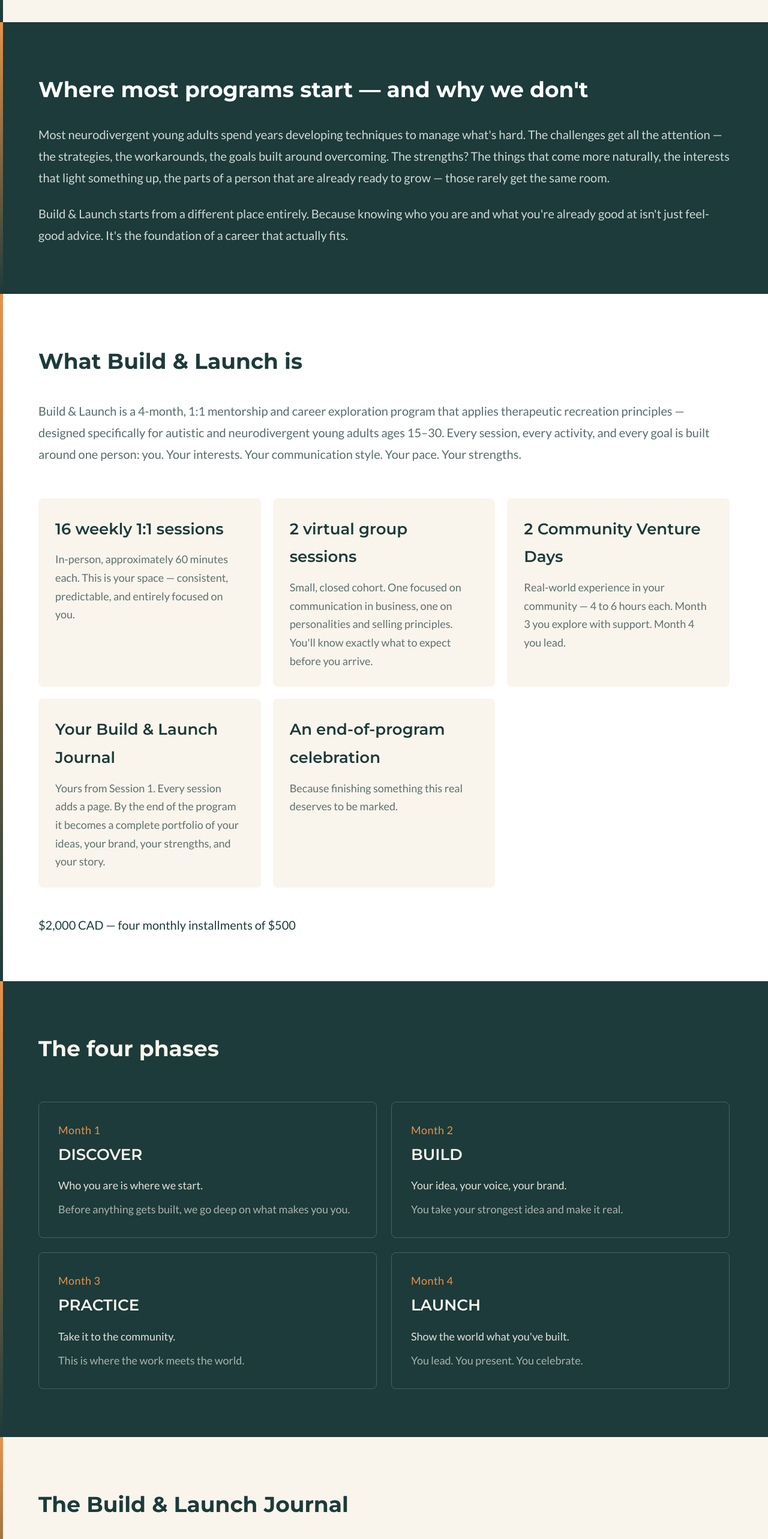
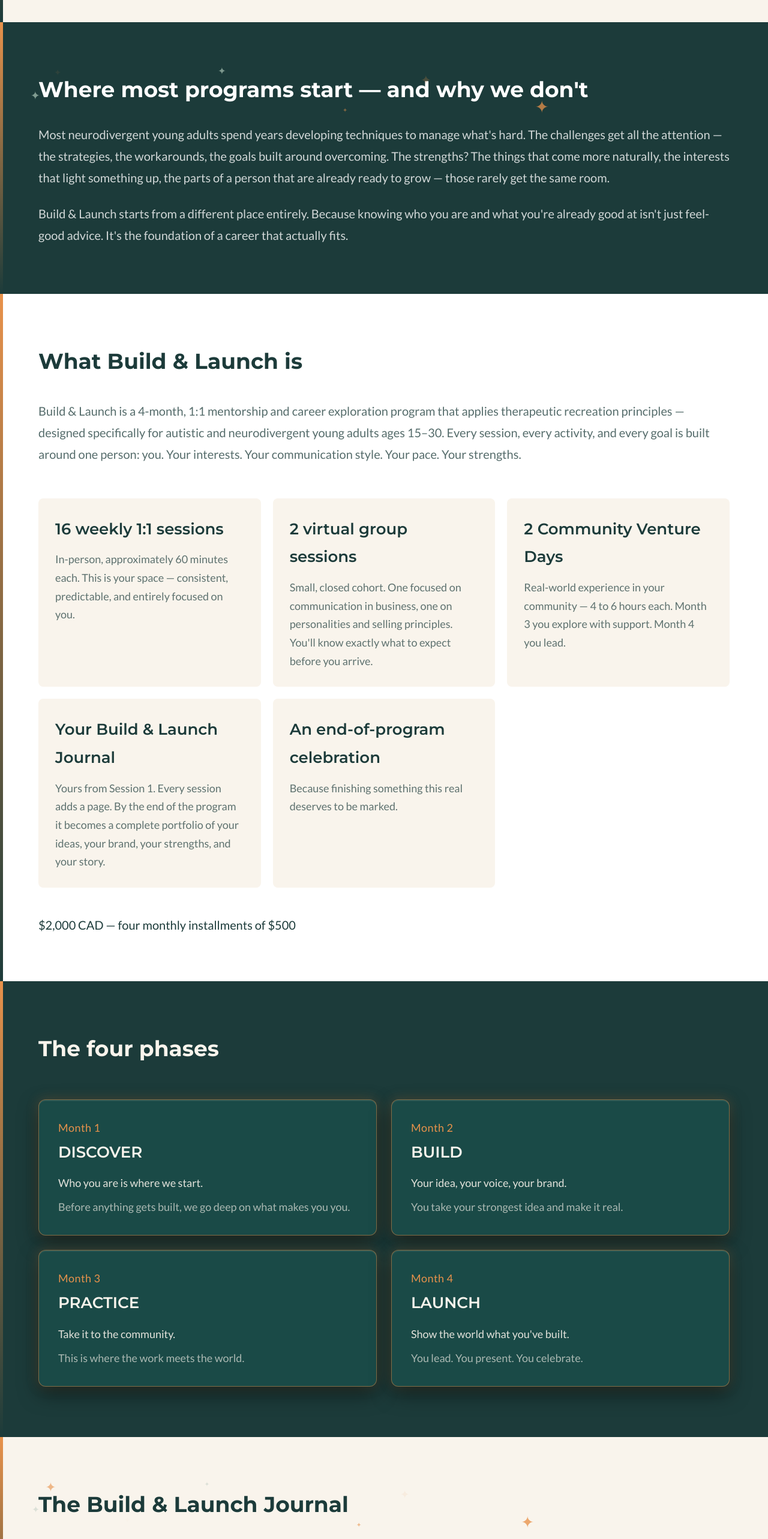
Before and after one commit to tamikanabilajackson-netizen/tjrcs-website, a Next.js app: page / in a window 1280 px wide. Shown: the part 860-3426 px from the top of the page at 60% size. Built offline with nearby package versions, Linux system fonts and the light colour scheme.

Commit message:
Section 4 card hover effects and depth, Section 2 and 5 sparkle stars

```diff
--- a/app/globals.css
+++ b/app/globals.css
@@ -35,9 +35,65 @@ h6 {
   50%       { opacity: 0; }
 }
 
-/* Respect prefers-reduced-motion */
+@keyframes starSparkle {
+  0%   { opacity: 0;   transform: scale(0.6); }
+  50%  { opacity: 0.8; transform: scale(1.2); }
+  100% { opacity: 0;   transform: scale(0.6); }
+}
+
+.star-sparkle {
+  animation: starSparkle var(--star-dur, 3s) var(--star-delay, 0s) ease-in-out infinite;
+  pointer-events: none;
+  user-select: none;
+  display: inline-block;
+}
+
 @media (prefers-reduced-motion: reduce) {
-  .sparkle-animation {
-    display: none !important;
+  .star-sparkle {
+    animation: none;
+    opacity: 0.3;
+    transform: scale(1);
   }
 }
+
+/* Section 4 — phase card default + hover */
+.phase-card {
+  background-color: #1a4a47 !important;
+  border: 1px solid rgba(232, 146, 75, 0.5) !important;
+  box-shadow: 0 12px 32px rgba(0, 0, 0, 0.5), 0 0 20px rgba(232, 146, 75, 0.25), inset 0 2px 0 rgba(255, 255, 255, 0.07);
+  transform: translateY(-4px);
+  border-radius: 12px !important;
+  transition: all 0.3s ease;
+}
+
+.phase-card:hover {
+  background-color: #F9F4EC !important;
+  border: 1px solid #E8924B !important;
+  box-shadow: 0 20px 48px rgba(0, 0, 0, 0.4), 0 0 32px rgba(232, 146, 75, 0.5);
+  transform: translateY(-10px);
+}
+
+.phase-card:hover .phase-title {
+  color: #1C3B3A;
+  font-size: 30px;
+  font-weight: 800;
+}
+
+.phase-card:hover .phase-tagline {
+  color: #1C3B3A;
+}
+
+.phase-card:hover .phase-body {
+  color: #1C3B3A;
+  font-weight: 600;
+}
+
+@media (prefers-reduced-motion: reduce) {
+  .phase-card {
+    transform: none;
+    transition: background-color 0.2s ease, box-shadow 0.2s ease;
+  }
+  .phase-card:hover {
+    transform: none;
+  }
+}
--- a/app/page.tsx
+++ b/app/page.tsx
@@ -10,7 +10,18 @@ export default function Home() {
         <section className="relative overflow-hidden w-full bg-[#1C3B3A] py-20">
           <div className="absolute left-0 top-0 bottom-0 w-[5px]" style={{ background: 'linear-gradient(to bottom, #E8924B, #1C3B3A)' }} aria-hidden="true" />
           <div className="relative z-10 px-[5%] space-y-6">
-            <h2 className="font-heading font-bold text-white text-[36px]">Where most programs start &mdash; and why we don&apos;t</h2>
+            <div className="relative" style={{ overflow: 'visible' }}>
+              {/* ✦ Sparkle stars — 5 amber, 3 sage */}
+              <span className="star-sparkle" aria-hidden="true" style={{ position: 'absolute', top: '-16px', left: '2%',  fontSize: '22px', color: '#E8924B', '--star-dur': '2.4s', '--star-delay': '0s'   } as React.CSSProperties}>✦</span>
+              <span className="star-sparkle" aria-hidden="true" style={{ position: 'absolute', top: '-12px', left: '26%', fontSize: '14px', color: '#9BB5A8', '--star-dur': '3.8s', '--star-delay': '1.5s' } as React.CSSProperties}>✦</span>
+              <span className="star-sparkle" aria-hidden="true" style={{ position: 'absolute', top: '-10px', left: '55%', fontSize: '28px', color: '#E8924B', '--star-dur': '2.8s', '--star-delay': '0.8s' } as React.CSSProperties}>✦</span>
+              <span className="star-sparkle" aria-hidden="true" style={{ position: 'absolute', top: '6px',   left: '90%', fontSize: '12px', color: '#9BB5A8', '--star-dur': '4.5s', '--star-delay': '2.3s' } as React.CSSProperties}>✦</span>
+              <span className="star-sparkle" aria-hidden="true" style={{ position: 'absolute', top: '28px',  left: '-1%', fontSize: '16px', color: '#9BB5A8', '--star-dur': '2.6s', '--star-delay': '3.0s' } as React.CSSProperties}>✦</span>
+              <span className="star-sparkle" aria-hidden="true" style={{ position: 'absolute', bottom: '-14px', left: '10%', fontSize: '18px', color: '#E8924B', '--star-dur': '3.2s', '--star-delay': '0.4s' } as React.CSSProperties}>✦</span>
+              <span className="star-sparkle" aria-hidden="true" style={{ position: 'absolute', bottom: '-10px', left: '44%', fontSize: '10px', color: '#E8924B', '--star-dur': '1.8s', '--star-delay': '2.8s' } as React.CSSProperties}>✦</span>
+              <span className="star-sparkle" aria-hidden="true" style={{ position: 'absolute', bottom: '-16px', left: '72%', fontSize: '24px', color: '#E8924B', '--star-dur': '3.6s', '--star-delay': '1.2s' } as React.CSSProperties}>✦</span>
+              <h2 className="font-heading font-bold text-white text-[36px]">Where most programs start &mdash; and why we don&apos;t</h2>
+            </div>
             <p className="text-white/80 text-xl leading-[1.8]">
               Most neurodivergent young adults spend years developing techniques to manage what&apos;s hard. The challenges get all the attention &mdash; the strategies, the workarounds, the goals built around overcoming. The strengths? The things that come more naturally, the interests that light something up, the parts of a person that are already ready to grow &mdash; those rarely get the same room.
             </p>
@@ -95,11 +106,11 @@ export default function Home() {
                   body: "You lead. You present. You celebrate.",
                 },
               ].map((phase) => (
-                <div key={phase.name} className="border border-cream/20 rounded-lg p-8">
+                <div key={phase.name} className="phase-card border border-cream/20 rounded-lg p-8">
                   <p className="text-amber text-lg font-medium mb-1 tracking-wide">{phase.month}</p>
-                  <h3 className="font-heading font-semibold text-cream text-[26px] mb-3">{phase.name}</h3>
-                  <p className="text-cream/90 font-medium mb-2">{phase.tagline}</p>
-                  <p className="text-cream/65 text-lg leading-[1.7]">{phase.body}</p>
+                  <h3 className="phase-title font-heading font-semibold text-cream text-[26px] mb-3">{phase.name}</h3>
+                  <p className="phase-tagline text-cream/90 font-medium mb-2">{phase.tagline}</p>
+                  <p className="phase-body text-cream/65 text-lg leading-[1.7]">{phase.body}</p>
                 </div>
               ))}
             </div>
@@ -110,7 +121,18 @@ export default function Home() {
         <section className="relative bg-cream py-20">
           <div className="absolute left-0 top-0 bottom-0 w-[5px]" style={{ background: 'linear-gradient(to bottom, #E8924B, #1C3B3A)' }} aria-hidden="true" />
           <div className="px-[5%]">
-            <h2 className="font-heading font-bold text-teal text-[36px] mb-8">The Build &amp; Launch Journal</h2>
+            <div className="relative" style={{ overflow: 'visible' }}>
+              {/* ✦ Sparkle stars — 5 amber, 3 sage */}
+              <span className="star-sparkle" aria-hidden="true" style={{ position: 'absolute', top: '-16px', left: '1%',  fontSize: '20px', color: '#E8924B', '--star-dur': '2.6s', '--star-delay': '0s'   } as React.CSSProperties}>✦</span>
+              <span className="star-sparkle" aria-hidden="true" style={{ position: 'absolute', top: '-12px', left: '24%', fontSize: '12px', color: '#9BB5A8', '--star-dur': '4.2s', '--star-delay': '1.8s' } as React.CSSProperties}>✦</span>
+              <span className="star-sparkle" aria-hidden="true" style={{ position: 'absolute', top: '-10px', left: '52%', fontSize: '28px', color: '#E8924B', '--star-dur': '3.0s', '--star-delay': '0.6s' } as React.CSSProperties}>✦</span>
+              <span className="star-sparkle" aria-hidden="true" style={{ position: 'absolute', top: '4px',   left: '88%', fontSize: '14px', color: '#9BB5A8', '--star-dur': '4.5s', '--star-delay': '2.5s' } as React.CSSProperties}>✦</span>
+              <span className="star-sparkle" aria-hidden="true" style={{ position: 'absolute', top: '24px',  left: '-1%', fontSize: '18px', color: '#9BB5A8', '--star-dur': '2.2s', '--star-delay': '3.0s' } as React.CSSProperties}>✦</span>
+              <span className="star-sparkle" aria-hidden="true" style={{ position: 'absolute', bottom: '-14px', left: '12%', fontSize: '24px', color: '#E8924B', '--star-dur': '3.4s', '--star-delay': '0.3s' } as React.CSSProperties}>✦</span>
+              <span className="star-sparkle" aria-hidden="true" style={{ position: 'absolute', bottom: '-10px', left: '46%', fontSize: '10px', color: '#E8924B', '--star-dur': '1.8s', '--star-delay': '2.1s' } as React.CSSProperties}>✦</span>
+              <span className="star-sparkle" aria-hidden="true" style={{ position: 'absolute', bottom: '-16px', left: '70%', fontSize: '22px', color: '#E8924B', '--star-dur': '3.8s', '--star-delay': '1.4s' } as React.CSSProperties}>✦</span>
+              <h2 className="font-heading font-bold text-teal text-[36px] mb-8">The Build &amp; Launch Journal</h2>
+            </div>
             <div className="space-y-6 text-teal/75 text-xl leading-[1.8]">
               <p>
                 From your very first session, you&apos;ll have a journal that&apos;s entirely yours. Every week it grows. An interest map. A strengths profile. Your business concept, your brand, your customer, your story &mdash; in your own words, built at your own pace across four months.
```
